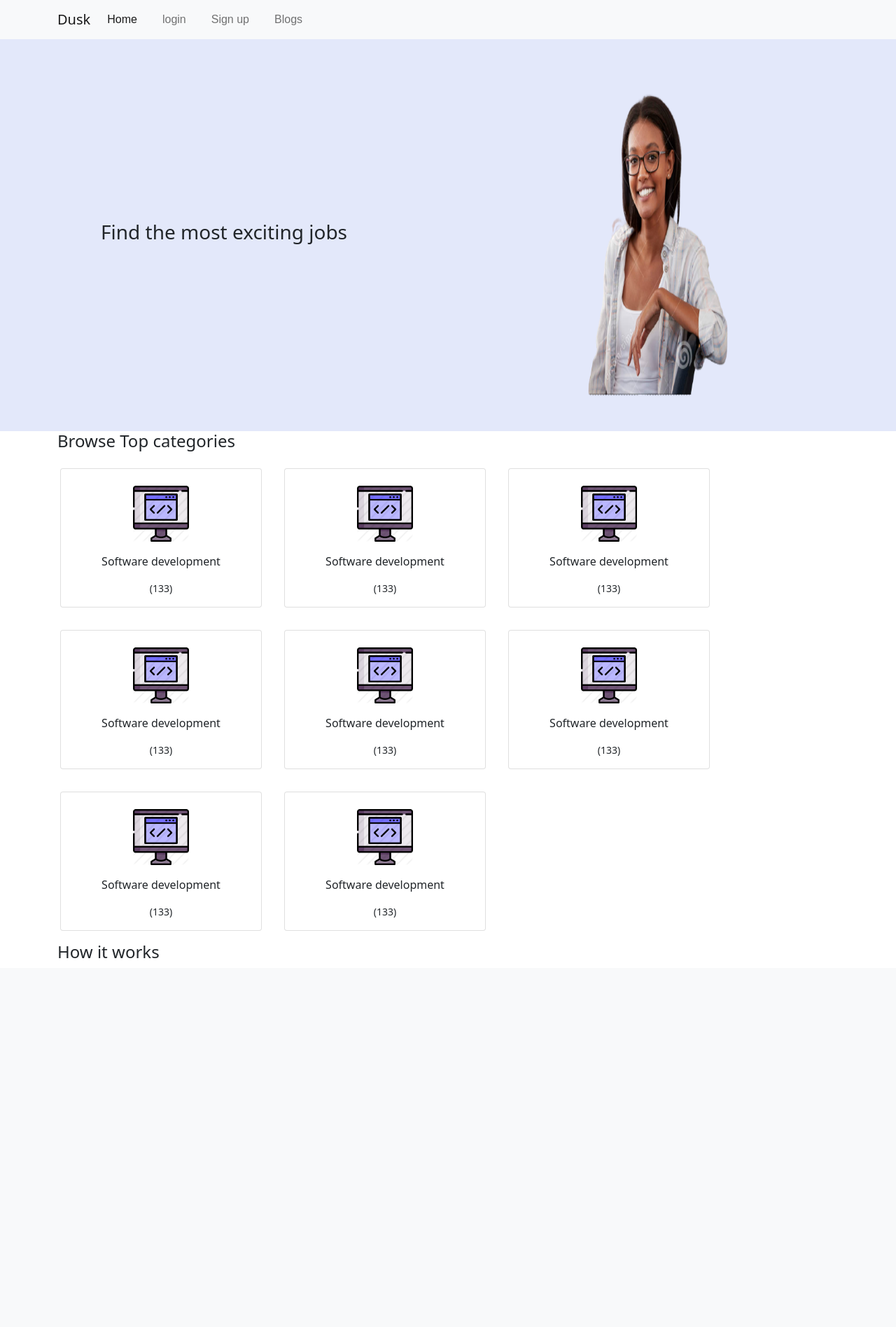
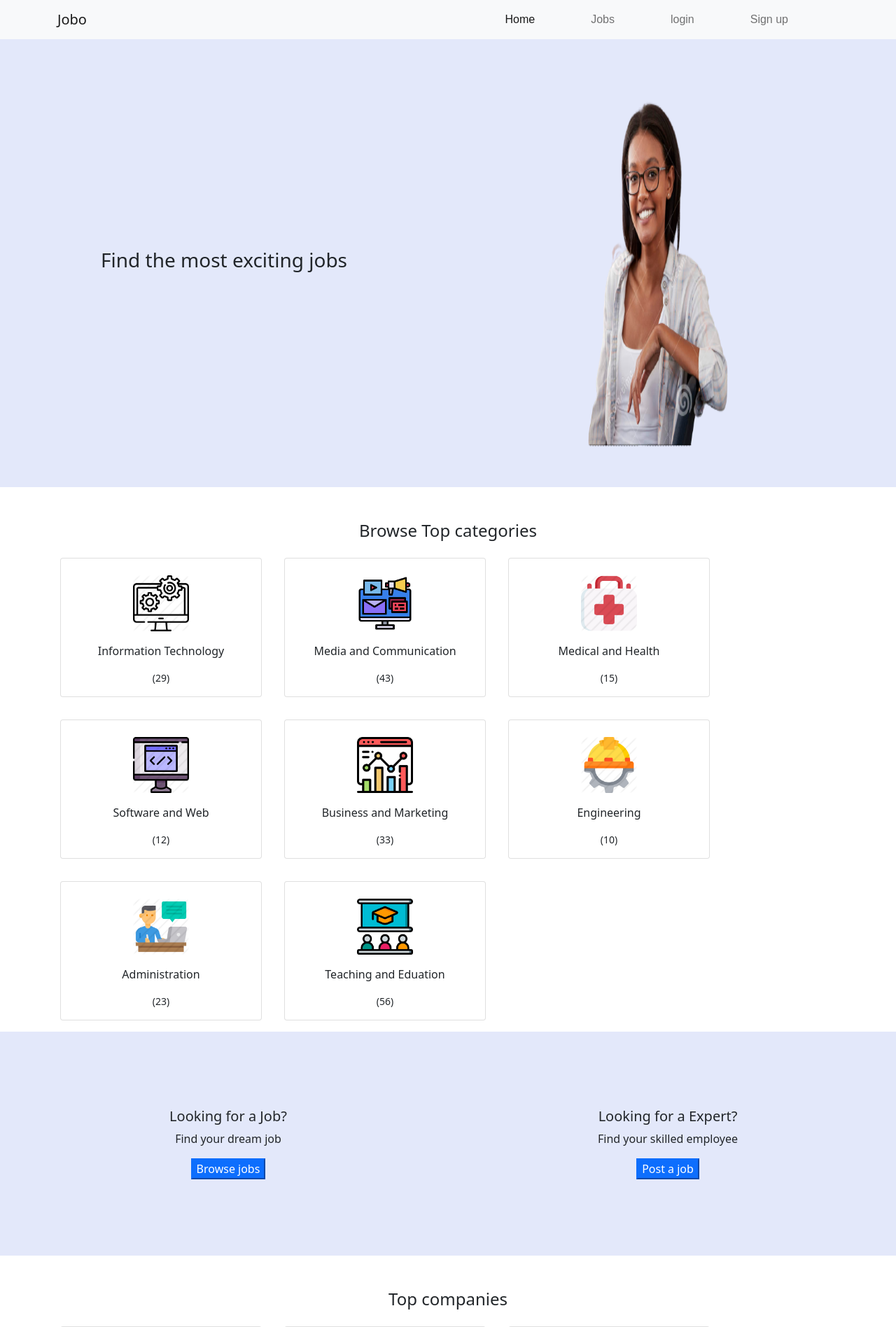
Before and after one commit to Cian747/job, a Flask app: page / in a window 1280 px wide. Shown: the top 1896 px of the page at 70% size. Before the commit the page ends 1369 px from the top, so only its background shows below. Run offline with Flask 2, Linux system fonts and the light colour scheme; some libraries are stand-ins or nearby versions.

Commit message:
landing page

```diff
--- a/app/static/css/styles.css
+++ b/app/static/css/styles.css
@@ -1,19 +1,20 @@
 .navbar-nav li a{
+  margin-right: 4rem;
+  font-family: 'Aclonica', sans-serif;
+  color: rgb(19, 14, 39);
 
-  font-weight: 500;
-  margin-right: 20px;
-  font-family: 'Aclonica', sans-serif;
 }
 
 
 
 .landing{
  height: 100%;
+ text-align: center;
 }
 
 
 .main{
-  height: 35rem;
+  height: 40rem;
   background-color: rgba(186, 197, 243, 0.4);
 }
 .description{
@@ -30,3 +31,37 @@
   align-items: center;
   text-align: center;
 }
+
+
+.find-post-job{
+  height: 20rem;
+  background-color: rgba(186, 197, 243, 0.4);
+  display: flex;
+  justify-content: center;
+}
+
+
+.find-job, .post-job{
+  display: flex;
+  flex-direction: column;
+  justify-content: center;
+  align-items: center;
+}
+
+
+.footer{
+  background-color: rgb(17, 11, 43);
+  color: white;
+  display: flex;
+  justify-content: center;
+  text-align: center;
+}
+
+
+.about-us, .address{
+  display: flex;
+  flex-direction: column;
+  justify-content: center;
+  align-items: center;
+  line-height: 2;
+}
--- a/app/templates/base.html
+++ b/app/templates/base.html
@@ -23,14 +23,17 @@
 <body>
     <nav class="navbar navbar-expand-lg navbar-light bg-light">
         <div class="container ">
-          <a class="navbar-brand" href="#">Dusk</a>
+          <a class="navbar-brand" href="#">Jobo</a>
           <button class="navbar-toggler" type="button" data-bs-toggle="collapse" data-bs-target="#navbarNav" aria-controls="navbarNav" aria-expanded="false" aria-label="Toggle navigation">
             <span class="navbar-toggler-icon"></span>
           </button>
           <div class="collapse navbar-collapse" id="navbarNav">
-            <ul class="navbar-nav  navbar-right">
+            <ul class="navbar-nav  ms-auto">
               <li class="nav-item">
                 <a class="nav-link active" aria-current="page" href="/">Home</a>
+              </li>
+              <li class="nav-item">
+                <a class="nav-link" href="#">Jobs</a>
               </li>
               <li class="nav-item">
                 <a class="nav-link" href="{{ url_for('auth.login') }}">login</a>
@@ -38,9 +41,7 @@
               <li class="nav-item">
                 <a class="nav-link" href="{{ url_for('auth.register') }}">Sign up</a>
               </li>
-              <li class="nav-item">
-                <a class="nav-link" href="#">Blogs</a>
-              </li>
+
             </ul>
           </div>
         </div>
--- a/app/templates/landing.html
+++ b/app/templates/landing.html
@@ -20,14 +20,14 @@
       />
     </div>
   </div>
-  <div class="container-fluid categories">
+  <div class="container-fluid categories mt-5">
     <div class="container">
       <h4>Browse Top categories</h4>
       <div class="row">
         <div class="card m-3" style="width: 18rem">
           <div class="icon mt-4">
             <img
-              src="{{url_for('static',filename='images/sw.png')}}"
+              src="{{url_for('static',filename='images/cit.png')}}"
               style="height: 5rem; width: 5rem"
               alt=""
               class="card-img-top"
@@ -35,8 +35,38 @@
             />
           </div>
           <div class="card-body">
-            <p class="card-text">Software development</p>
-            <p class="card-text small">(133)</p>
+            <p class="card-text">Information Technology</p>
+            <p class="card-text small">(29)</p>
+          </div>
+        </div>
+        <div class="card m-3" style="width: 18rem">
+          <div class="icon mt-4">
+            <img
+              src="{{url_for('static',filename='images/media.png')}}"
+              style="height: 5rem; width: 5rem"
+              alt=""
+              class="card-img-top"
+              alt="..."
+            />
+          </div>
+          <div class="card-body">
+            <p class="card-text">Media and Communication</p>
+            <p class="card-text small">(43)</p>
+          </div>
+        </div>
+        <div class="card m-3" style="width: 18rem">
+          <div class="icon mt-4">
+            <img
+              src="{{url_for('static',filename='images/medical.png')}}"
+              style="height: 5rem; width: 5rem"
+              alt=""
+              class="card-img-top"
+              alt="..."
+            />
+          </div>
+          <div class="card-body">
+            <p class="card-text">Medical and Health</p>
+            <p class="card-text small">(15)</p>
           </div>
         </div>
         <div class="card m-3" style="width: 18rem">
@@ -50,14 +80,14 @@
             />
           </div>
           <div class="card-body">
-            <p class="card-text">Software development</p>
-            <p class="card-text small">(133)</p>
+            <p class="card-text">Software and Web</p>
+            <p class="card-text small">(12)</p>
           </div>
         </div>
         <div class="card m-3" style="width: 18rem">
           <div class="icon mt-4">
             <img
-              src="{{url_for('static',filename='images/sw.png')}}"
+              src="{{url_for('static',filename='images/business.png')}}"
               style="height: 5rem; width: 5rem"
               alt=""
               class="card-img-top"
@@ -65,14 +95,14 @@
             />
           </div>
           <div class="card-body">
-            <p class="card-text">Software development</p>
-            <p class="card-text small">(133)</p>
+            <p class="card-text">Business and Marketing</p>
+            <p class="card-text small">(33)</p>
           </div>
         </div>
         <div class="card m-3" style="width: 18rem">
           <div class="icon mt-4">
             <img
-              src="{{url_for('static',filename='images/sw.png')}}"
+              src="{{url_for('static',filename='images/engineering.png')}}"
               style="height: 5rem; width: 5rem"
               alt=""
               class="card-img-top"
@@ -80,14 +110,14 @@
             />
           </div>
           <div class="card-body">
-            <p class="card-text">Software development</p>
-            <p class="card-text small">(133)</p>
+            <p class="card-text">Engineering</p>
+            <p class="card-text small">(10)</p>
           </div>
         </div>
         <div class="card m-3" style="width: 18rem">
           <div class="icon mt-4">
             <img
-              src="{{url_for('static',filename='images/sw.png')}}"
+              src="{{url_for('static',filename='images/admin.png')}}"
               style="height: 5rem; width: 5rem"
               alt=""
               class="card-img-top"
@@ -95,14 +125,14 @@
             />
           </div>
           <div class="card-body">
-            <p class="card-text">Software development</p>
-            <p class="card-text small">(133)</p>
+            <p class="card-text">Administration</p>
+            <p class="card-text small">(23)</p>
           </div>
         </div>
         <div class="card m-3" style="width: 18rem">
           <div class="icon mt-4">
             <img
-              src="{{url_for('static',filename='images/sw.png')}}"
+              src="{{url_for('static',filename='images/education.png')}}"
               style="height: 5rem; width: 5rem"
               alt=""
               class="card-img-top"
@@ -110,57 +140,105 @@
             />
           </div>
           <div class="card-body">
-            <p class="card-text">Software development</p>
-            <p class="card-text small">(133)</p>
-          </div>
-        </div>
-        <div class="card m-3" style="width: 18rem">
-          <div class="icon mt-4">
-            <img
-              src="{{url_for('static',filename='images/sw.png')}}"
-              style="height: 5rem; width: 5rem"
-              alt=""
-              class="card-img-top"
-              alt="..."
-            />
-          </div>
-          <div class="card-body">
-            <p class="card-text">Software development</p>
-            <p class="card-text small">(133)</p>
-          </div>
-        </div>
-        <div class="card m-3" style="width: 18rem">
-          <div class="icon mt-4">
-            <img
-              src="{{url_for('static',filename='images/sw.png')}}"
-              style="height: 5rem; width: 5rem"
-              alt=""
-              class="card-img-top"
-              alt="..."
-            />
-          </div>
-          <div class="card-body">
-            <p class="card-text">Software development</p>
-            <p class="card-text small">(133)</p>
+            <p class="card-text">Teaching and Eduation</p>
+            <p class="card-text small">(56)</p>
           </div>
         </div>
       </div>
     </div>
+  </div>
+  <div class="row find-post-job">
+    <div class="row">
+      <div class="col-md-6 find-job">
+        <div class="find-job-description">
+          <h5>Looking for a Job?</h5>
+          <p>Find your dream job</p>
+        </div>
+        <div class="find-job-btn">
+          <button class="btn-primary">Browse jobs</button>
+        </div>
+      </div>
+      <div class="col-md-6 post-job">
+        <div class="post-job-description">
+          <h5>Looking for a Expert?</h5>
+          <p>Find your skilled employee</p>
+        </div>
+        <div class="post-job-btn">
+          <button class="btn-primary">Post a job</button>
+        </div>
+      </div>
+    </div>
+  </div>
+  <div class="container-fluid top-companies mt-5">
+    <div class="container">
+      <h4>Top companies</h4>
+      <div class="row">
+        <div class="card m-3" style="width: 18rem">
+          <img
+            src="https://www.kassfm.co.ke/home/wp-content/uploads/2019/02/Moringa-School.jpg"
+            class="card-img-top"
+            alt="..."
+          />
+          <div class="card-body">
+            <p class="card-text">Moringa School</p>
+          </div>
+        </div>
+        <div class="card m-3" style="width: 18rem">
+          <img
+            src="https://c8.alamy.com/zooms/9/3850aab4adad43d8b7123ad5c4af031e/2b66dbh.jpg"
+            class="card-img-top"
+            alt="..."
+          />
+          <div class="card-body">
+            <p class="card-text">Cybertek</p>
+          </div>
+        </div>
+        <div class="card m-3" style="width: 18rem">
+          <img
+            src="https://pbs.twimg.com/profile_images/1521252568/249634_5724870-113918L_jpg.JPG"
+            class="card-img-top"
+            alt="..."
+          />
+          <div class="card-body">
+            <p class="card-text">Teledata</p>
+          </div>
+        </div>
+        <div class="card m-3" style="width: 18rem">
+          <img
+            src="https://mir-s3-cdn-cf.behance.net/project_modules/fs/faad6175810243.5c77086d737b5.jpg"
+            class="card-img-top"
+            alt="..."
+          />
+          <div class="card-body">
+            <p class="card-text">Enigma</p>
+          </div>
+        </div>
+      </div>
+    </div>
+  </div>
+  <div class="row footer mt-5">
+      <div class="row">
+        <div class=" col-md-6 about-us mt-4">
+          <h5>About Us</h5>
+          <div class="col-md-8 mt-3">
+            <p>Jobo is an exemplary performing career platform, nominated as one of the most promising
+            start-ups on the continent. We believe that every human being is born with talent,
+            but lack of opportunities and support makes us fall short of our potential.
 
-  </div>
-  <div class="container-fluid how-it-works">
-      <div class="container">
-          <h4>How it works</h4>
-          <div class="row">
-
+          </p>
           </div>
 
-      </div>
+        </div>
+        <div class=" col-md-6 address mt-4">
+          <h5>Address</h5>
+          <p>Jobo</p>
+          <p>morejobo@org.com</p>
+          <p>+25400000890</p>
+          <p>Tecra Road, Kilimani</p>
+        </div>
+      <footer class="mb-4" > Jobo Copyright ©2021 All rights reserved</footer>
+    </div>
   </div>
-
-
-
-
 </div>
 
 {% endblock %}
```
Also changed, not shown: app/static/images/admin.png (added), app/static/images/business.png (added), app/static/images/cit.png (added), app/static/images/education.png (added), app/static/images/engineering.png (added), app/static/images/media.png (added), app/static/images/medical.png (added).
